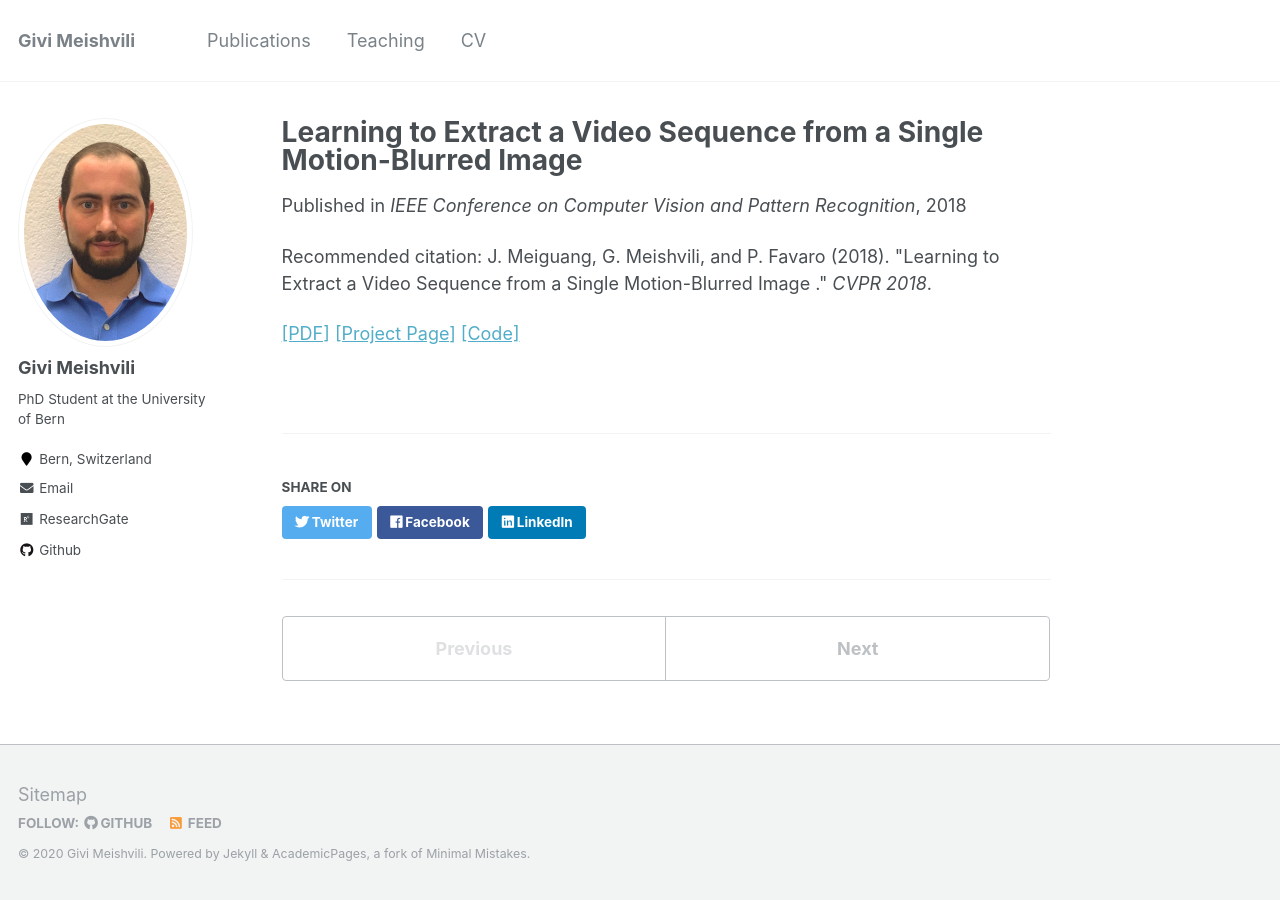
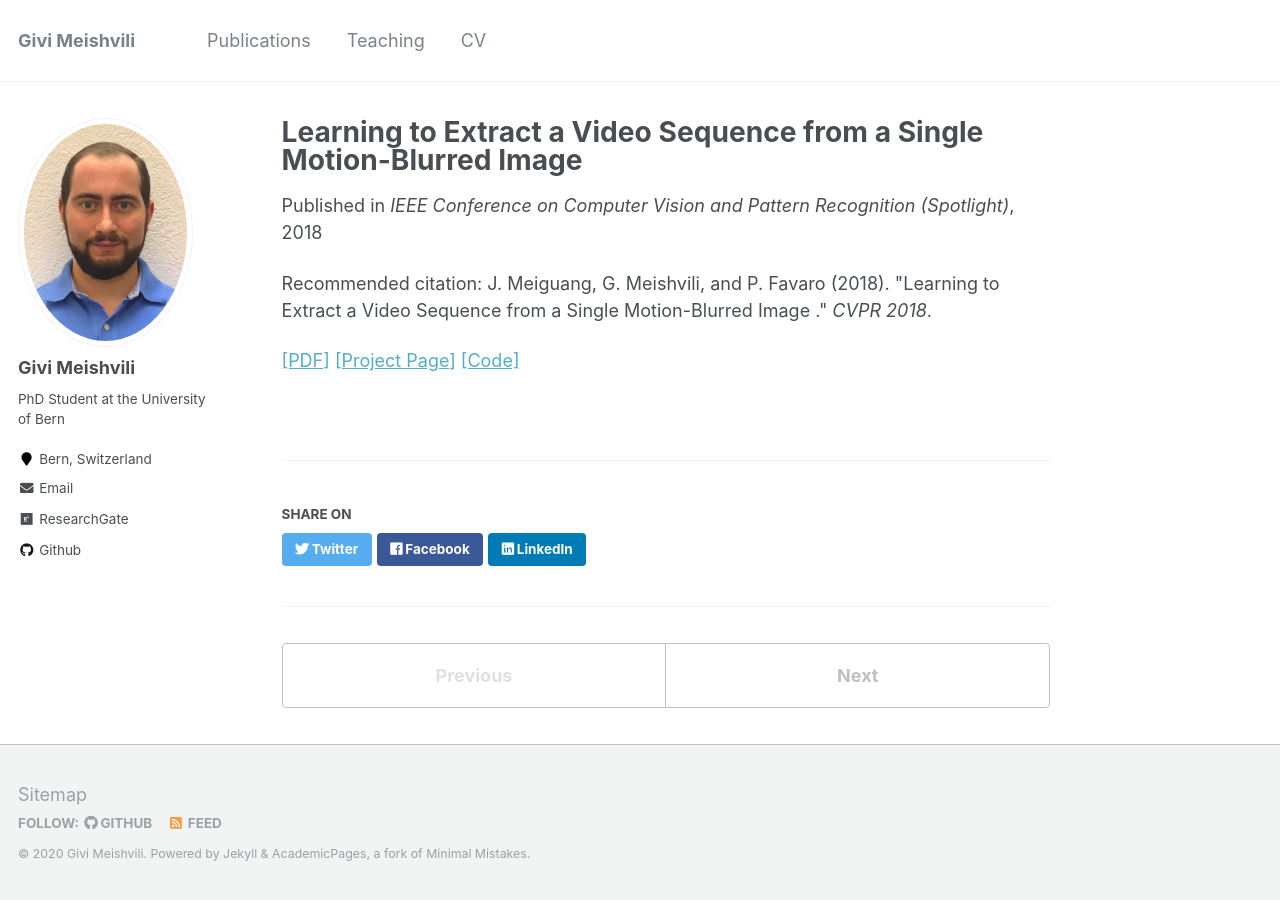
Before and after one commit to gmeishvili/gmeishvili.github.io, a Jekyll site: the page built from _publications/2018-01-01-Blurry2Video.md, in a window 1280 px wide. Built offline with Jekyll 4.4.1, drawn with Linux system fonts in a browser that asks for light colours.

Commit message:
added eccv2020_4

```diff
--- a/_publications/2018-01-01-Blurry2Video.md
+++ b/_publications/2018-01-01-Blurry2Video.md
@@ -4,8 +4,8 @@ collection: publications
 permalink: /publication/2018-01-01-Blurry2Video
 excerpt: 'J. Meiguang, G. Meishvili, and P. Favaro'
 date: 2018-01-01
-venue: 'IEEE Conference on Computer Vision and Pattern Recognition'
+venue: 'IEEE Conference on Computer Vision and Pattern Recognition (Spotlight)'
 citation: 'J. Meiguang, G. Meishvili, and P. Favaro (2018). &quot;Learning to Extract a Video Sequence from a Single Motion-Blurred Image	.&quot; <i>CVPR 2018</i>.'
 ---
 
- [[PDF]](https://arxiv.org/pdf/1804.04065.pdf) [[Project Page]]() [[Code]](https://github.com/MeiguangJin/Learning-to-Extract-a-Video-Sequence-from-a-Single-Motion-Blurred-Image)
+ [[PDF]](https://openaccess.thecvf.com/content_cvpr_2018/papers/Jin_Learning_to_Extract_CVPR_2018_paper.pdf) [[Project Page]]() [[Code]](https://github.com/MeiguangJin/Learning-to-Extract-a-Video-Sequence-from-a-Single-Motion-Blurred-Image)
```
Also changed, not shown: _publications/2020-01-01-FaceSR.md (+1 -1 lines).
